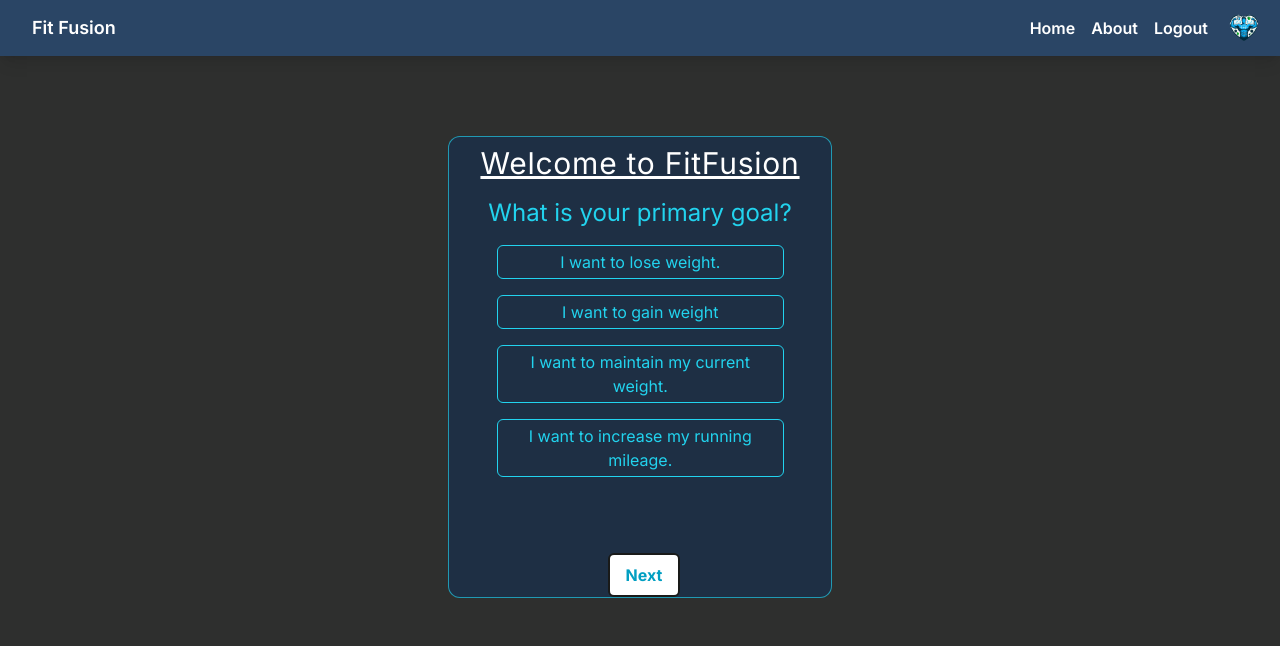
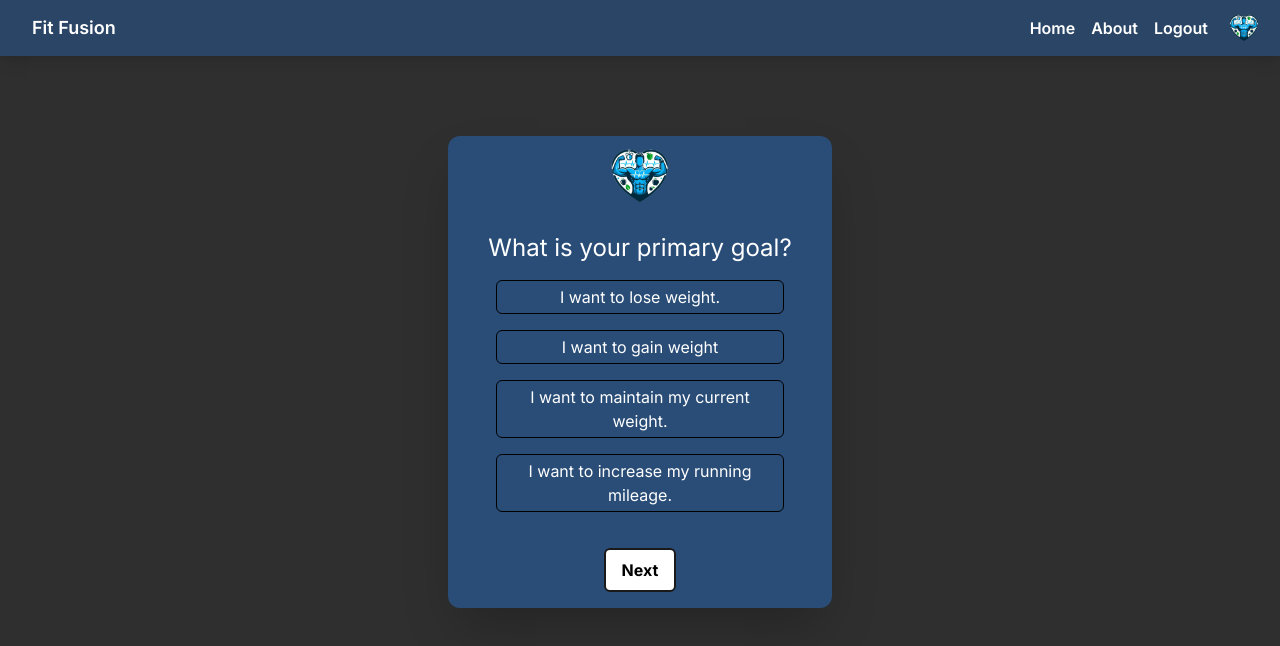
Before and after one commit to Syntax-Samurais/Website, a Next.js app: page /SignUp in a window 1280 px wide. Shown: the top 646 px of the page. Built offline with nearby package versions, Linux system fonts and the light colour scheme.

Commit message:
changed styling on signup page

```diff
--- a/src/app/SignUp/page.js
+++ b/src/app/SignUp/page.js
@@ -22,15 +22,13 @@ const ScreenOne = (props) => {
   return (
     <>
       <div className="h-custom ">
-        <h1 className="text-customLightBlue my-4 text-2xl">
-          What is your primary goal?
-        </h1>
+        <h1 className="text-white my-4 text-2xl">What is your primary goal?</h1>
         {goals.map((goal) => (
           <div
             key={goal.id}
             value={goal.value}
-            className={`border border-cyan-400 rounded-md text-customLightBlue px-1 py-1 my-4 text-md cursor-pointer w-3/4
-            ml-12 hover:opacity-75 ${selectedGoalId === goal.id ? "text-white font-bold" : ""}`}
+            className={`border rounded-md border-black text-white px-1 py-1 my-4 text-md cursor-pointer w-3/4
+            ml-12 hover:opacity-75 ${selectedGoalId === goal.id ? "text-white font-bold border-white" : ""}`}
             onClick={() => {
               props.setGoal(goal.value);
               setGoal_ChangeStyle(goal);
@@ -72,7 +70,7 @@ const ScreenTwo = (props) => {
   };
   return (
     <>
-      <div className="h-custom text-customLightBlue">
+      <div className="h-custom text-white">
         <h1 className="mb-4 mt-6 text-lg">{question}</h1>
         <input className="text-black" type="text" onChange={input}></input>
         {calorieQuestion !== "" ? (
@@ -119,7 +117,7 @@ const ScreenThree = (props) => {
 
   return (
     <>
-      <div className="h-custom text-customLightBlue">
+      <div className="h-custom text-white">
         <h1 className="mb-4 mt-6">{question}</h1>
         {props.goal !== "sameWeight" ? (
           <input className="text-black" type="text" onChange={input}></input>
@@ -127,9 +125,7 @@ const ScreenThree = (props) => {
         {calorieQuestion !== "" ? (
           <div>
             {" "}
-            <h1 className="text-customLightBlue block mt-10">
-              {calorieQuestion}
-            </h1>{" "}
+            <h1 className="text-white block mt-10">{calorieQuestion}</h1>{" "}
             <input
               className="text-black my-2"
               type="text"
@@ -137,7 +133,7 @@ const ScreenThree = (props) => {
             ></input>
           </div>
         ) : null}
-        <label className="text-customLightBlue block mt-10">
+        <label className="text-white block mt-10">
           By what date do you want to meet your goal?
         </label>
         <input
@@ -168,7 +164,7 @@ const ScreenFour = (props) => {
   };
   return (
     <>
-      <div className="h-custom text-customLightBlue">
+      <div className="h-custom text-white">
         <h1 className="mt-5 mb-6 text-2xl">
           Awesome! Let's get started.
           <br />
@@ -295,21 +291,19 @@ const SignUpPage = () => {
     <>
       <Header />
       <div className="h-custom">
-        <div className="m-auto mt-20 w-96 border border-customLightBlue border-opacity-65 rounded-xl bg-customBlue text-center">
-          <h2 className="text-white my-2 text-3xl tracking-wide underline">
-            Welcome to FitFusion
-          </h2>
+        <div className="m-auto mt-20 w-96 border-black shadow-2xl rounded-xl bg-PrimaryBlue text-center">
+          <img className="w-20 h-20 m-auto" src="/images/logo1.png"></img>
           {screens[currentScreen]}
           {currentScreen === 4 ? (
             <button
-              className="mt-4 bg-white border-customDarkGray border-2 text-customLightDarkBlue font-bold px-4 py-2 rounded-md ml-2 hover:bg-customLightBlue hover:text-white"
+              className=" bg-white border-customDarkGray border-2 text-black font-bold px-4 py-2 rounded-md hover:bg-SecondaryGrey hover:text-white my-4"
               onClick={signUp}
             >
               Sign Up!
             </button>
           ) : (
             <button
-              className="mt-4 bg-white border-customDarkGray border-2 text-customLightDarkBlue font-bold px-4 py-2 rounded-md ml-2 hover:bg-customLightBlue hover:text-white"
+              className=" bg-white border-customDarkGray border-2 text-black font-bold px-4 py-2 rounded-md hover:bg-SecondaryGrey hover:text-white my-4"
               onClick={() => {
                 if (input !== "") {
                   setCurrentScreen(currentScreen + 1);
--- a/tailwind.config.js
+++ b/tailwind.config.js
@@ -11,7 +11,7 @@ module.exports = {
         navWrap: "1440px",
       },
       height: {
-        custom: "340px",
+        custom: "300px",
       },
       fontSize: {
         "2xxl": "2.25rem",
```
